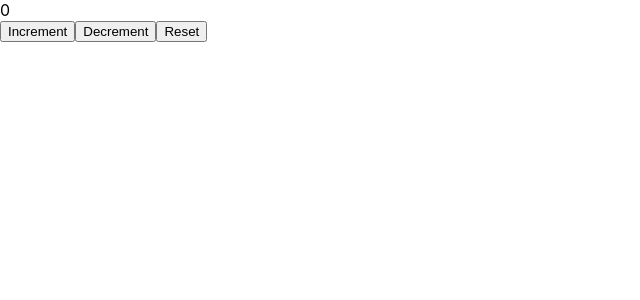
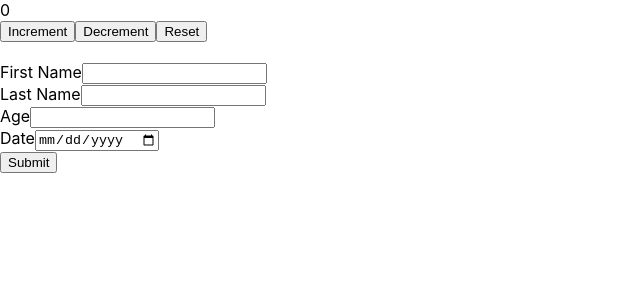
Before and after one commit to gabk17/Formation-Gabriel, a React (Create React App) app in the folder redux-compteur/: page / in a window 1280 px wide. Shown: the top 300 px of the page, without its empty margins (0-640 px from the left). Built offline with nearby package versions, Linux system fonts and the light colour scheme.

Commit message:
Added Redux Form Component and Reducer

```diff
--- a/redux-compteur/package.json
+++ b/redux-compteur/package.json
@@ -11,6 +11,7 @@
     "react-redux": "^7.2.6",
     "react-scripts": "5.0.0",
     "redux": "^4.1.2",
+    "redux-form": "^8.3.8",
     "web-vitals": "^2.1.4"
   },
   "scripts": {
--- a/redux-compteur/src/App.js
+++ b/redux-compteur/src/App.js
@@ -1,8 +1,15 @@
 import Counter from './components/Counter'
+import ReduxForm from './components/ReduxForm'
+
 function App() {
+  const submit = values => {
+    // print the form values to the console
+    console.log(values)
+  }
   return (
     <div className="App">
-      <Counter />
+      <Counter /> <br/>
+      <ReduxForm onSubmit={submit} />
     </div>
   );
 }
--- a/redux-compteur/src/components/Counter.js
+++ b/redux-compteur/src/components/Counter.js
@@ -1,33 +1,21 @@
-import React from 'react';
-import { connect } from 'react-redux';
+import { useSelector, useDispatch } from 'react-redux';
 import { increment, decrement, reset } from '../actions/CounterActions';
 
-class Counter extends React.Component {
-  render() {
-    const { value, onIncrementClick, onDecrementClick, onResetClick } = this.props;
-
+const Counter = () => {
+  const dispatch = useDispatch();
+  const counter = useSelector(state => state.counter)
     return (
       <div>
         <div>
-          <span>{value}</span>
+          <span>{counter}</span>
         </div>
 
-        <button type="button" onClick={onIncrementClick}>Increment</button>
-        <button type="button" onClick={onDecrementClick}>Decrement</button>
-        <button type="button" onClick={onResetClick}>Reset</button>
+        <button type="button" onClick={() => dispatch(increment())}>Increment</button>
+        <button type="button" onClick={() => dispatch(decrement())}>Decrement</button>
+        <button type="button" onClick={() => dispatch(reset())}>Reset</button>
       </div>
     );
-  }
+
 }
 
-const mapStateToProps = state => ({
-  value: state,
-});
-
-const mapDispatchToProps = dispatch => ({
-  onIncrementClick: () => dispatch(increment()),
-  onDecrementClick: () => dispatch(decrement()),
-  onResetClick: () => dispatch(reset()),
-});
-
-export default connect(mapStateToProps, mapDispatchToProps)(Counter);
+export default Counter;
--- /dev/null
+++ b/redux-compteur/src/components/ReduxForm.js
@@ -0,0 +1,32 @@
+import { Field, reduxForm } from 'redux-form';
+
+let ReduxForm = props => {
+  const { handleSubmit } = props
+  return (
+    <form onSubmit={handleSubmit}>
+      <div>
+        <label htmlFor="firstName">First Name</label>
+        <Field name="firstName" component="input" type="text" />
+      </div>
+      <div>
+        <label htmlFor="lastName">Last Name</label>
+        <Field name="lastName" component="input" type="text" />
+      </div>
+      <div>
+        <label htmlFor="age">Age</label>
+        <Field name="age" component="input" type="text" />
+      </div>
+      <div>
+        <label htmlFor="date">Date</label>
+        <Field name="date" component="input" type="date" />
+      </div>
+      <button type="submit">Submit</button>
+    </form>
+  );
+}
+
+ReduxForm = reduxForm({
+  form: 'contact'
+})(ReduxForm);
+
+export default ReduxForm;
--- /dev/null
+++ b/redux-compteur/src/reducers/index.js
@@ -0,0 +1,10 @@
+import counterReducer from "./CounterReducer";
+import { reducer as formReducer } from 'redux-form';
+import { combineReducers } from 'redux';
+
+const allReducers = combineReducers({
+  counter: counterReducer,
+  form: formReducer,
+});
+
+export default allReducers
--- a/redux-compteur/src/store/index.js
+++ b/redux-compteur/src/store/index.js
@@ -1,7 +1,6 @@
 import { createStore } from 'redux';
+import allReducers from '../reducers'
 
-import counterReducer from '../reducers/CounterReducer';
-
-const store = createStore(counterReducer);
+const store = createStore(allReducers);
 
 export default store;
```
Also changed, not shown: 1 other file (tests, documents, lock files or other folders).
